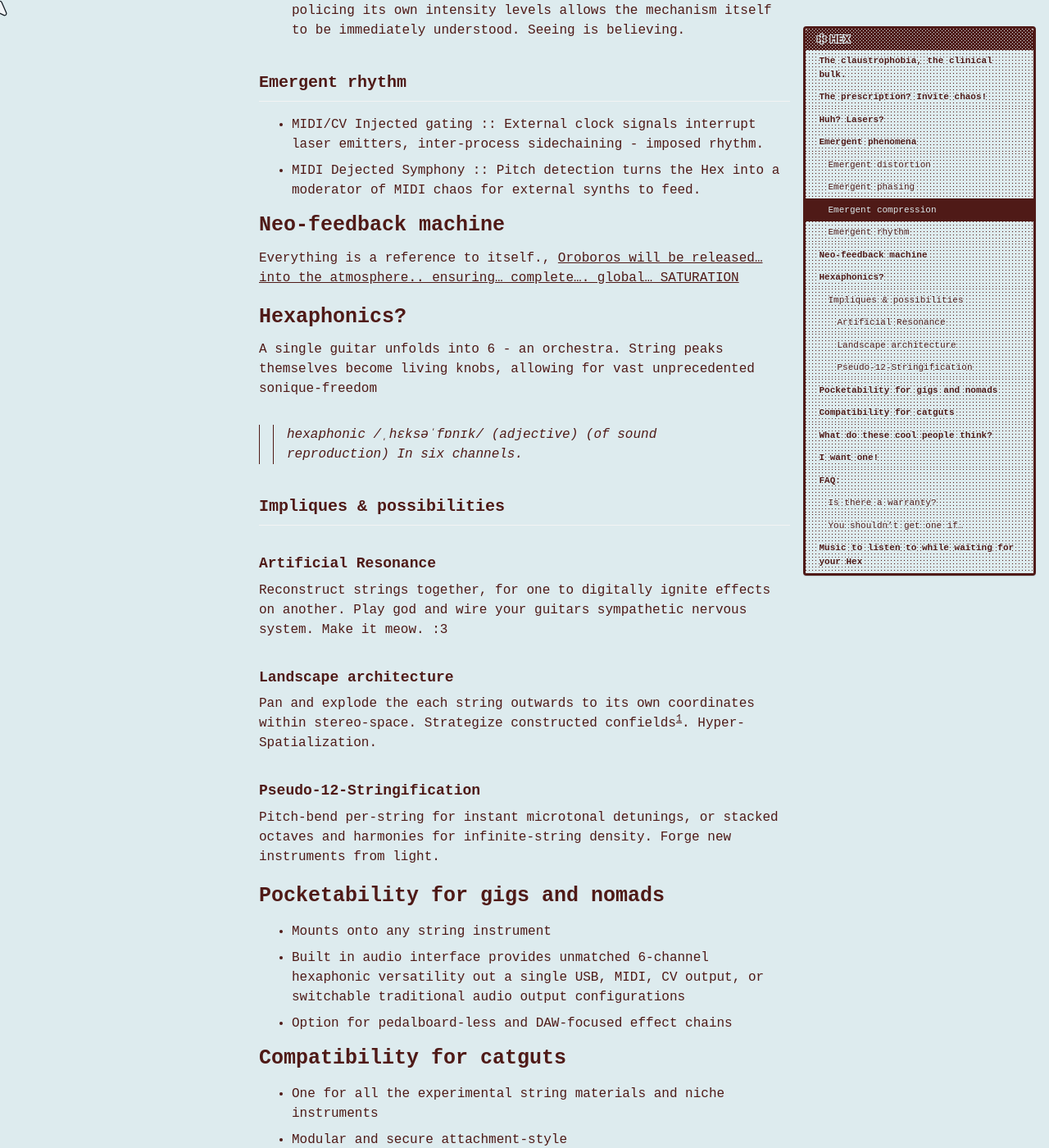
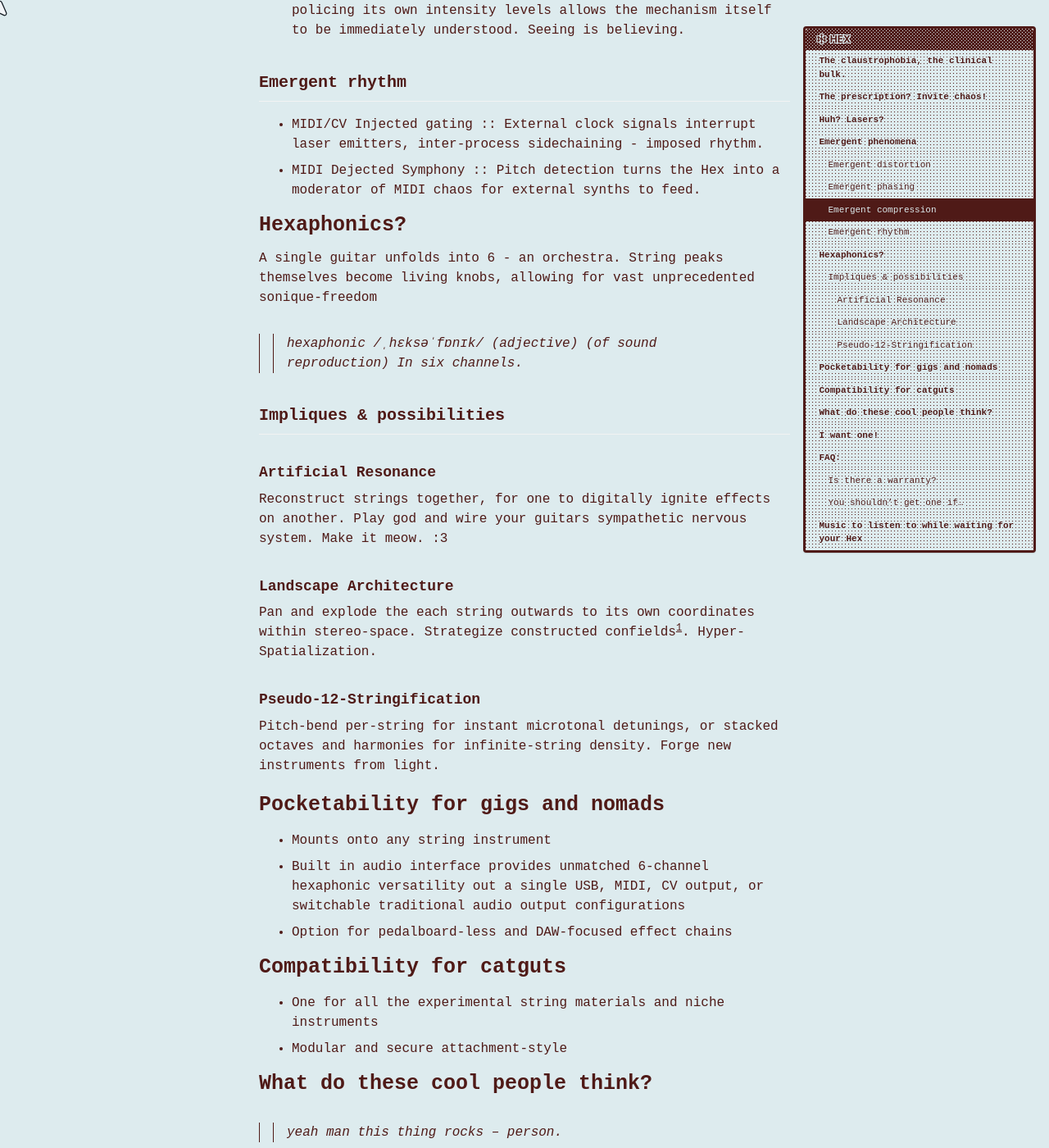
Before and after one commit to cryotato/cryotato.github.io, a Jekyll site: the page built from _pages/shop.md, in a window 1280 px wide and 1400 px high, scrolled down 2693 px. Shown: the whole window at 82% size. Built offline with Jekyll 4.4.1, drawn with Linux system fonts in a browser that asks for light colours; cached includes are drawn as plain includes; some of the changed lines change nothing that is shown.

Commit message:
Update shop.md

```diff
--- a/_pages/shop.md
+++ b/_pages/shop.md
@@ -19,52 +19,6 @@
 Picture this. A laser pointer shines a beam of light at your guitar string. Right below, there’s a light sensor. When you pluck the string, it vibrates—blocking some of the laser beam as it moves. The sensor sees these changes in brightness and turns those flickers into electrical signals... Data! Sound! Everything you’ve ever heard is a vibration. 1s and 0s fossilize it. Onses and offses. Flickering. The way that it works is almost indistinguishable from a microphone, but instead of picking up vibrations in the air, it sees them with light.
 
 Light doesn’t c­are if your strings are metal, nylon, or rubber bands—it works on anything that moves. Slide the pickup closer to the guitar’s body for warm, mellow tones, or near the neck for bright, twangy sounds. Feeling restless? Experiment with the lasers to make the sensors misread the light flickers, creating glitches, distortion, or warbles, all with nothing but physics. Whimsy! Take me away!
-
-
-<!--
-
-Chad Laser Pickup:
-
-    Literally sees vibrations.
-
-    Empowers each string and respects their individuality
-
-    Inclusive King; works with ANY string material (nylon, steel, catgut, doesn't care).
-
-    Handles everything effortlessly via USB without middlemen
-
-    Polyglot; speaks CV, and analogue on top of DAW friendly USB
-
-    rhizomatic rizz. defies convention.
-
-    whimsy
-
-    open source, and programmable, not afraid to share.
-
-
-
-Incel Magnetic/Old Poly Pickups:
-
-    afraid of the future
-
-    Forces strings into a single homogenized signal; demands conformity,
-
-    may be a little overweight
-
-    "it's easy to hate the rich, but do you have the courage to hate the poor?"
-
-    probably racist, only works with specific metal strings
-
-    proprietary; possessive, insecure, and controlling - refuses to co-operate with your friends
-
-    Rigidly fixed in one position; zero adaptability, complains when things change.
-
-    Often gatekeeps with high prices or complex, abandoned systems; whines about why nobody adopted it.
-
-    monolingual beta male
-
-
--->
 
 # Emergent phenomena
 You open the door, to another door, to another door. In this unexplored territory, machines are weaponized against acoustic familiarity. Emergence, over control. Everything is a reference to itself.
@@ -101,11 +55,6 @@
 *   MIDI/CV Injected gating :: External clock signals interrupt laser emitters, inter-process sidechaining - imposed rhythm.
 - MIDI Dejected Symphony :: Pitch detection turns the Hex into a moderator of MIDI chaos for external synths to feed.
 
-# Neo-feedback machine
-Everything is a reference to itself.,
-[Oroboros will be released... into the atmosphere.. ensuring... complete.... global... SATURATION](https://youtu.be/RxsSqDnNIo8?si=PNGQ6p6GJ570l9Ev)
-
-
 
 # Hexaphonics?
 A single guitar unfolds into 6 - an orchestra. String peaks themselves become living knobs, allowing for vast unprecedented sonique-freedom
@@ -133,12 +82,18 @@
 ## Impliques & possibilities
 ### Artificial Resonance
 Reconstruct strings together, for one to digitally ignite effects on another. Play god and wire your guitars sympathetic nervous system. Make it meow. :3
-### Landscape architecture
+### Landscape Architecture
 Pan and explode the each string outwards to its own coordinates within stereo-space. Strategize constructed confields[^1]. Hyper-Spatialization.
 ### Pseudo-12-Stringification
 Pitch-bend per-string for instant microtonal detunings, or stacked octaves and harmonies for infinite-string density. Forge new instruments from light.
 
 [^1]: Landscape [Autechre](https://autechre.bandcamp.com/album/confield).. kikikikikiki
+
+
+<!-- # What if we created a Body without Organs?
+How do these machines interact to create a BwO? Everything is a reference to itself.,
+[Oroboros will be released... into the atmosphere.. ensuring... complete.... global... SATURATION](https://youtu.be/RxsSqDnNIo8?si=PNGQ6p6GJ570l9Ev) -->
+
 
 # Pocketability for gigs and nomads
 - Mounts onto any string instrument
```
